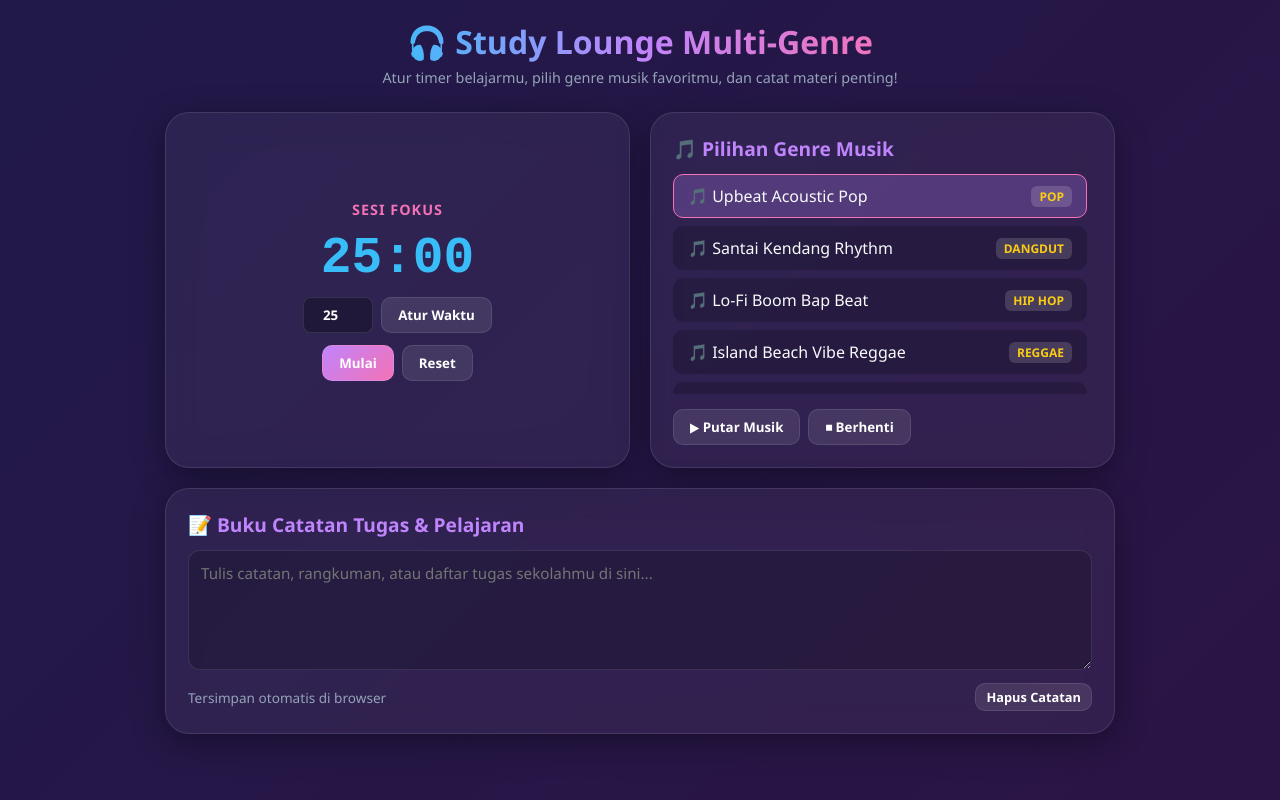
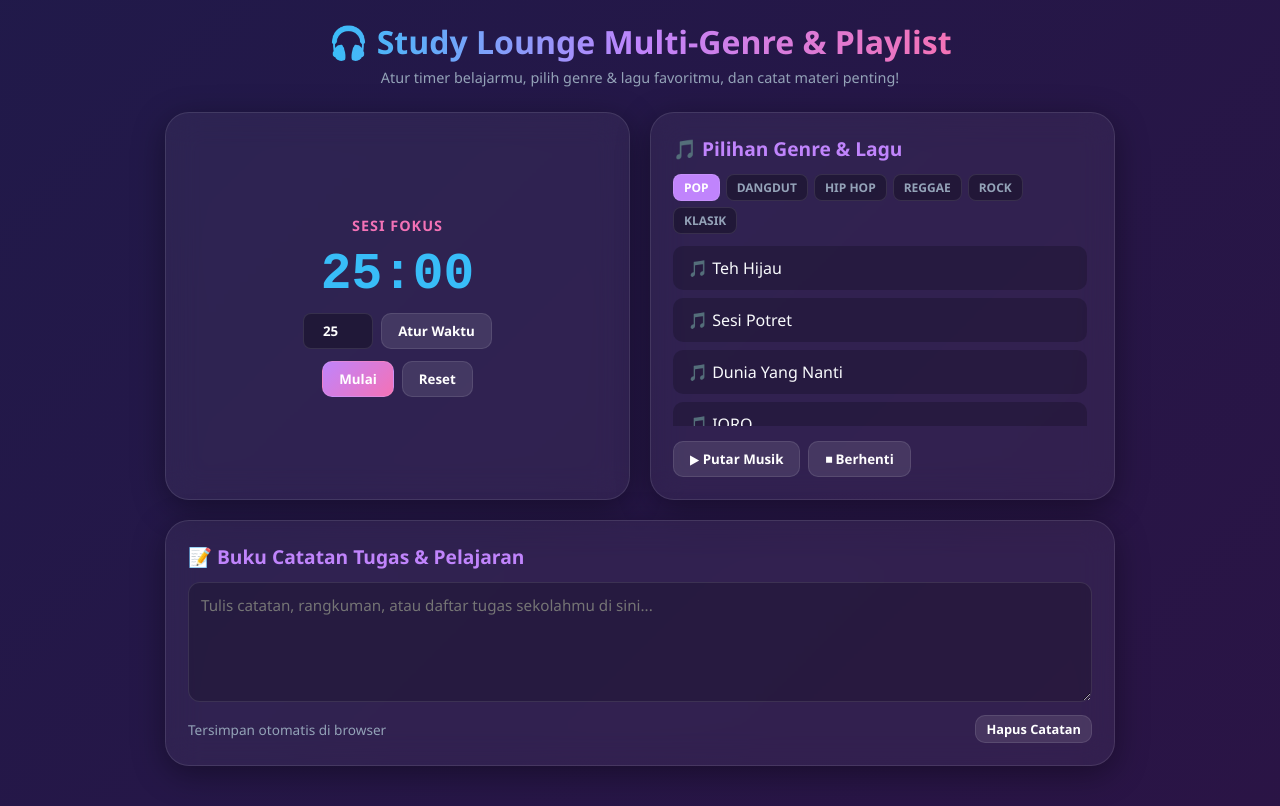
Before and after one commit to alunamaqhfira15-boop/ABSKES, a plain HTML site: page index.html in a window 1280 px wide. Drawn offline with Linux system fonts and the light colour scheme.

Commit message:
Update index.html

```diff
--- a/index.html
+++ b/index.html
@@ -3,7 +3,7 @@
 <head>
   <meta charset="UTF-8">
   <meta name="viewport" content="width=device-width, initial-scale=1.0">
-  <title>Study Lounge - Music Genre, Timer & Notes</title>
+  <title>Study Lounge - Multi-Genre Playlist, Timer & Notes</title>
   <style>
     :root {
       --bg-gradient: linear-gradient(135deg, #0f172a, #1e1b4b, #311042);
@@ -144,11 +144,35 @@
       background: linear-gradient(135deg, var(--accent-purple), var(--accent-pink));
     }
 
-    /* Music Player Styles */
+    /* Genre & Music Player Styles */
     .music-card h2, .notes-card h2 {
       font-size: 1.2rem;
       margin-bottom: 12px;
       color: var(--accent-purple);
+    }
+
+    .genre-tabs {
+      display: flex;
+      gap: 6px;
+      flex-wrap: wrap;
+      margin-bottom: 12px;
+    }
+
+    .genre-btn {
+      padding: 4px 10px;
+      font-size: 0.75rem;
+      border-radius: 8px;
+      border: 1px solid var(--card-border);
+      background: rgba(0, 0, 0, 0.3);
+      color: var(--text-sub);
+      cursor: pointer;
+      font-weight: bold;
+      transition: all 0.2s;
+    }
+
+    .genre-btn.active, .genre-btn:hover {
+      background: var(--accent-purple);
+      color: white;
     }
 
     .track-list {
@@ -156,15 +180,15 @@
       flex-direction: column;
       gap: 8px;
       margin-bottom: 15px;
-      max-height: 220px;
+      max-height: 180px;
       overflow-y: auto;
       padding-right: 5px;
     }
 
-    /* Scrollbar Kustom */
     .track-list::-webkit-scrollbar {
-      width: 6px;
+      width: 5px;
     }
+
     .track-list::-webkit-scrollbar-thumb {
       background: var(--accent-purple);
       border-radius: 4px;
@@ -191,13 +215,10 @@
       border-color: var(--accent-pink);
     }
 
-    .genre-badge {
-      font-size: 0.75rem;
-      padding: 2px 8px;
-      border-radius: 6px;
+    .playing-indicator {
+      font-size: 0.8rem;
+      color: var(--accent-pink);
       font-weight: bold;
-      background: rgba(255, 255, 255, 0.15);
-      color: var(--accent-yellow);
     }
 
     /* Notes Styles */
@@ -235,8 +256,8 @@
 <body>
 
   <div class="title-section">
-    <h1>🎧 Study Lounge Multi-Genre</h1>
-    <p>Atur timer belajarmu, pilih genre musik favoritmu, dan catat materi penting!</p>
+    <h1>🎧 Study Lounge Multi-Genre & Playlist</h1>
+    <p>Atur timer belajarmu, pilih genre & lagu favoritmu, dan catat materi penting!</p>
   </div>
 
   <div class="app-container">
@@ -258,12 +279,20 @@
       </div>
     </div>
 
-    <!-- 2. PEMUTAR LAGU DENGAN GENRE LENGKAP -->
+    <!-- 2. PEMUTAR LAGU DENGAN KATEGORI GENRE & PILIHAN LAGU -->
     <div class="glass-card music-card">
-      <h2>🎵 Pilihan Genre Musik</h2>
+      <h2>🎵 Pilihan Genre & Lagu</h2>
+
+      <!-- Tombol Kategori Genre -->
+      <div class="genre-tabs" id="genreTabs">
+        <!-- Generat via JS -->
+      </div>
+
+      <!-- Daftar Lagu Sesuai Genre yang Dipilih -->
       <div class="track-list" id="trackList">
-        <!-- List lagu akan diisi via JavaScript -->
+        <!-- List lagu diisi via JS -->
       </div>
+
       <div style="display: flex; gap: 8px;">
         <button class="btn" id="playMusicBtn" onclick="togglePlayMusic()">▶ Putar Musik</button>
         <button class="btn" onclick="stopMusic()">⏹ Berhenti</button>
@@ -341,51 +370,108 @@
     }
 
     /* ==========================================
-       2. PLAYLIST DENGAN GENRE VARIASI LENGKAP
+       2. DATABASE LAGU PER GENRE
        ========================================== */
-    const playlist = [
-      { genre: "POP", title: "Upbeat Acoustic Pop", src: "https://www.soundhelix.com/examples/mp3/SoundHelix-Song-1.mp3" },
-      { genre: "DANGDUT", title: "Santai Kendang Rhythm", src: "https://www.soundhelix.com/examples/mp3/SoundHelix-Song-6.mp3" },
-      { genre: "HIP HOP", title: "Lo-Fi Boom Bap Beat", src: "https://www.soundhelix.com/examples/mp3/SoundHelix-Song-3.mp3" },
-      { genre: "REGGAE", title: "Island Beach Vibe Reggae", src: "https://www.soundhelix.com/examples/mp3/SoundHelix-Song-8.mp3" },
-      { genre: "ROCK", title: "Energetic Guitar Rock", src: "https://www.soundhelix.com/examples/mp3/SoundHelix-Song-2.mp3" },
-      { genre: "KLASIK", title: "Mozart Calm Piano & Strings", src: "https://www.soundhelix.com/examples/mp3/SoundHelix-Song-4.mp3" }
-    ];
+    const songsData = {
+      POP: [
+        { title: "Teh Hijau", src: "https://youtu.be/RO75uUZiAw0?si=Y5bnAaAHG6gKMcGy" },
+        { title: "Sesi Potret", src: "https://youtu.be/Nskf70DMR60?si=7gusnYtg8Nph1hWP" },
+        { title: "Dunia Yang Nanti", src: "https://youtu.be/awWKxGftWh4?si=ADgu680HmAlumafq" },
+        { title: "IQRO", src: "https://youtu.be/9WHWkEJLKJM?si=xE8d4we13dNQhgev" },
+        { title: "Ini Abadi", src: "https://youtu.be/qQDaxjLReck?si=F0kQ16j-Q1FLp_w2" },
+        { title: "Bergema Sampai Selamanya", src: "https://youtu.be/g0c7FeMn5lE?si=NIOLP8KEWxUvbMzM" },
+        { title: "Dan", src: "https://youtu.be/fDkI5BvWQU8?si=5M2hMzuHfVGVNx02" },
+        { title: "Jatuh Suka", src: "https://youtu.be/2uJut6USftQ?si=-jCcO3hm-hxyctiT" }
+      ],
+      DANGDUT: [
+        { title: "Dirantai Digelang Rindu", src: "https://youtu.be/rCJwHEf6UjY?si=F25nRdL4Dk9M6Ef6" },
+        { title: "Mimpi Manis", src: "https://youtu.be/-QfSwSM1F-c?si=yh_X5Noz-mYhNbtD" },
+        { title: "Kucing Garong", src: "https://youtu.be/WqX7CUmf3t8?si=4LPrdKlcocCPDvkZ" },
+        { title: "Angel 2", src: "https://youtu.be/1WeCPL58Ijg?si=yxwt8keG_JJlxdU9" }
+      ],
+      "HIP HOP": [
+        { title: "Lo-Fi Boom Bap Beat", src: "https://www.soundhelix.com/examples/mp3/SoundHelix-Song-3.mp3" },
+        { title: "Midnight Chillhop Groove", src: "https://www.soundhelix.com/examples/mp3/SoundHelix-Song-4.mp3" },
+        { title: "Study Lofi Hip Hop", src: "https://www.soundhelix.com/examples/mp3/SoundHelix-Song-5.mp3" }
+      ],
+      REGGAE: [
+        { title: "Island Beach Vibe Reggae", src: "https://www.soundhelix.com/examples/mp3/SoundHelix-Song-8.mp3" },
+        { title: "Sunny Jam Reggae", src: "https://www.soundhelix.com/examples/mp3/SoundHelix-Song-9.mp3" },
+        { title: "Roots Reggae Relax", src: "https://www.soundhelix.com/examples/mp3/SoundHelix-Song-10.mp3" }
+      ],
+      ROCK: [
+        { title: "Soft Classic Rock Ballad", src: "https://www.soundhelix.com/examples/mp3/SoundHelix-Song-2.mp3" },
+        { title: "Energetic Guitar Riff", src: "https://www.soundhelix.com/examples/mp3/SoundHelix-Song-11.mp3" },
+        { title: "Indie Rock Ambient", src: "https://www.soundhelix.com/examples/mp3/SoundHelix-Song-12.mp3" }
+      ],
+      KLASIK: [
+        { title: "Mozart Calm Piano & Strings", src: "https://www.soundhelix.com/examples/mp3/SoundHelix-Song-4.mp3" },
+        { title: "Beethoven Moonlight Vibe", src: "https://www.soundhelix.com/examples/mp3/SoundHelix-Song-15.mp3" },
+        { title: "Chopin Soft Nocturne", src: "https://www.soundhelix.com/examples/mp3/SoundHelix-Song-16.mp3" }
+      ]
+    };
 
-    let currentTrackIndex = 0;
+    let selectedGenre = "POP";
+    let currentPlayingTrack = null;
     let audioElement = new Audio();
     audioElement.loop = true;
     let isMusicPlaying = false;
 
+    const genreTabsEl = document.getElementById('genreTabs');
     const trackListEl = document.getElementById('trackList');
     const playMusicBtn = document.getElementById('playMusicBtn');
 
-    function renderPlaylist() {
+    // Tampilkan Tab Genre
+    function renderGenreTabs() {
+      genreTabsEl.innerHTML = '';
+      Object.keys(songsData).forEach(genre => {
+        const btn = document.createElement('button');
+        btn.className = `genre-btn ${genre === selectedGenre ? 'active' : ''}`;
+        btn.innerText = genre;
+        btn.onclick = () => {
+          selectedGenre = genre;
+          renderGenreTabs();
+          renderTrackList();
+        };
+        genreTabsEl.appendChild(btn);
+      });
+    }
+
+    // Tampilkan Daftar Lagu berdasarkan Genre
+    function renderTrackList() {
       trackListEl.innerHTML = '';
-      playlist.forEach((track, index) => {
+      const songs = songsData[selectedGenre];
+
+      songs.forEach((song) => {
+        const isThisPlaying = currentPlayingTrack && currentPlayingTrack.src === song.src && isMusicPlaying;
         const item = document.createElement('div');
-        item.className = `track-item ${index === currentTrackIndex ? 'playing' : ''}`;
+        item.className = `track-item ${isThisPlaying ? 'playing' : ''}`;
         item.innerHTML = `
-          <span>🎵 ${track.title}</span>
-          <span class="genre-badge">${track.genre}</span>
+          <span>🎵 ${song.title}</span>
+          ${isThisPlaying ? '<span class="playing-indicator">🔊 Diputar</span>' : ''}
         `;
-        item.onclick = () => selectTrack(index);
+        item.onclick = () => playSong(song);
         trackListEl.appendChild(item);
       });
     }
 
-    function selectTrack(index) {
-      currentTrackIndex = index;
-      audioElement.src = playlist[index].src;
+    function playSong(song) {
+      if (currentPlayingTrack && currentPlayingTrack.src === song.src) {
+        togglePlayMusic();
+        return;
+      }
+      currentPlayingTrack = song;
+      audioElement.src = song.src;
       audioElement.play();
       isMusicPlaying = true;
       playMusicBtn.innerText = '⏸ Jeda Musik';
-      renderPlaylist();
+      renderTrackList();
     }
 
     function togglePlayMusic() {
-      if (!audioElement.src) {
-        selectTrack(0);
+      if (!currentPlayingTrack) {
+        // Jika belum ada lagu yang dipilih, putar lagu pertama di genre saat ini
+        playSong(songsData[selectedGenre][0]);
         return;
       }
       if (isMusicPlaying) {
@@ -397,16 +483,20 @@
         isMusicPlaying = true;
         playMusicBtn.innerText = '⏸ Jeda Musik';
       }
+      renderTrackList();
     }
 
     function stopMusic() {
       audioElement.pause();
       audioElement.currentTime = 0;
       isMusicPlaying = false;
+      currentPlayingTrack = null;
       playMusicBtn.innerText = '▶ Putar Musik';
+      renderTrackList();
     }
 
-    renderPlaylist();
+    renderGenreTabs();
+    renderTrackList();
 
     /* ==========================================
        3. BUKU CATATAN SISWA (LOCAL STORAGE)
```
